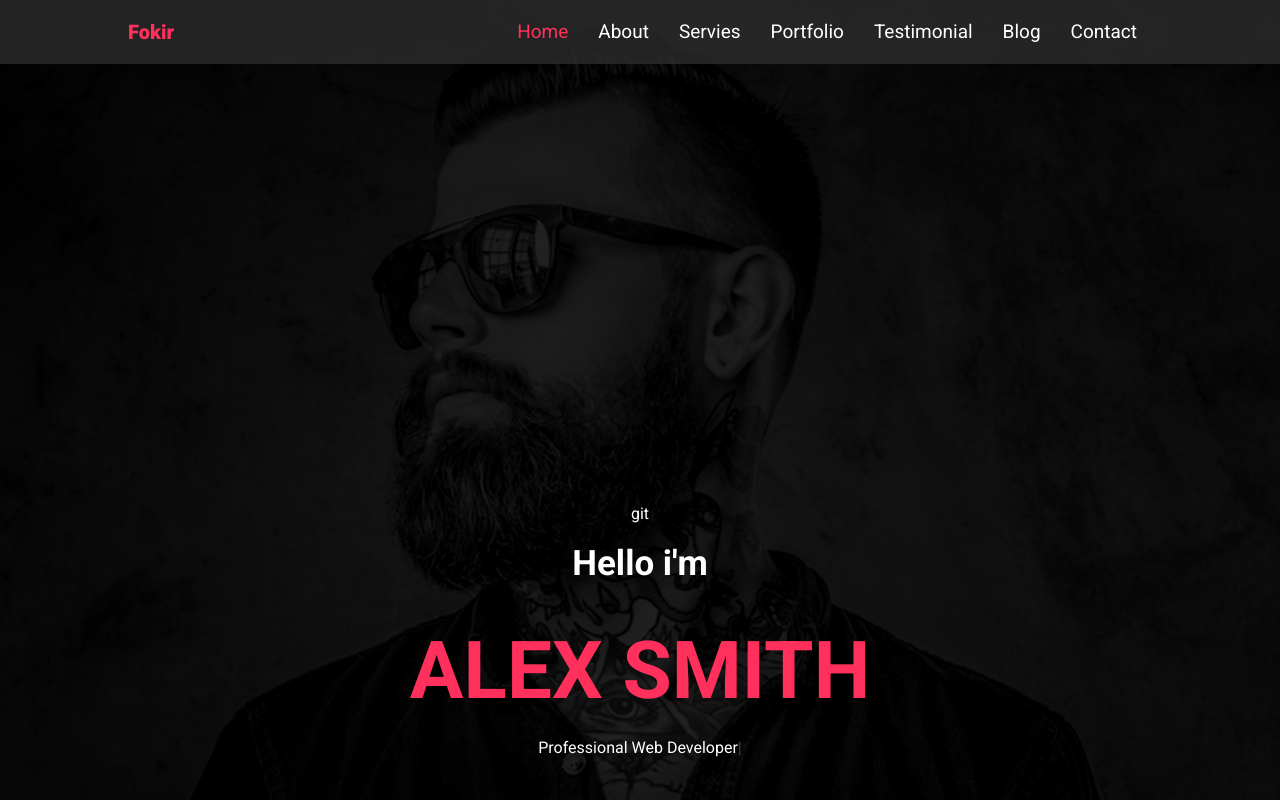
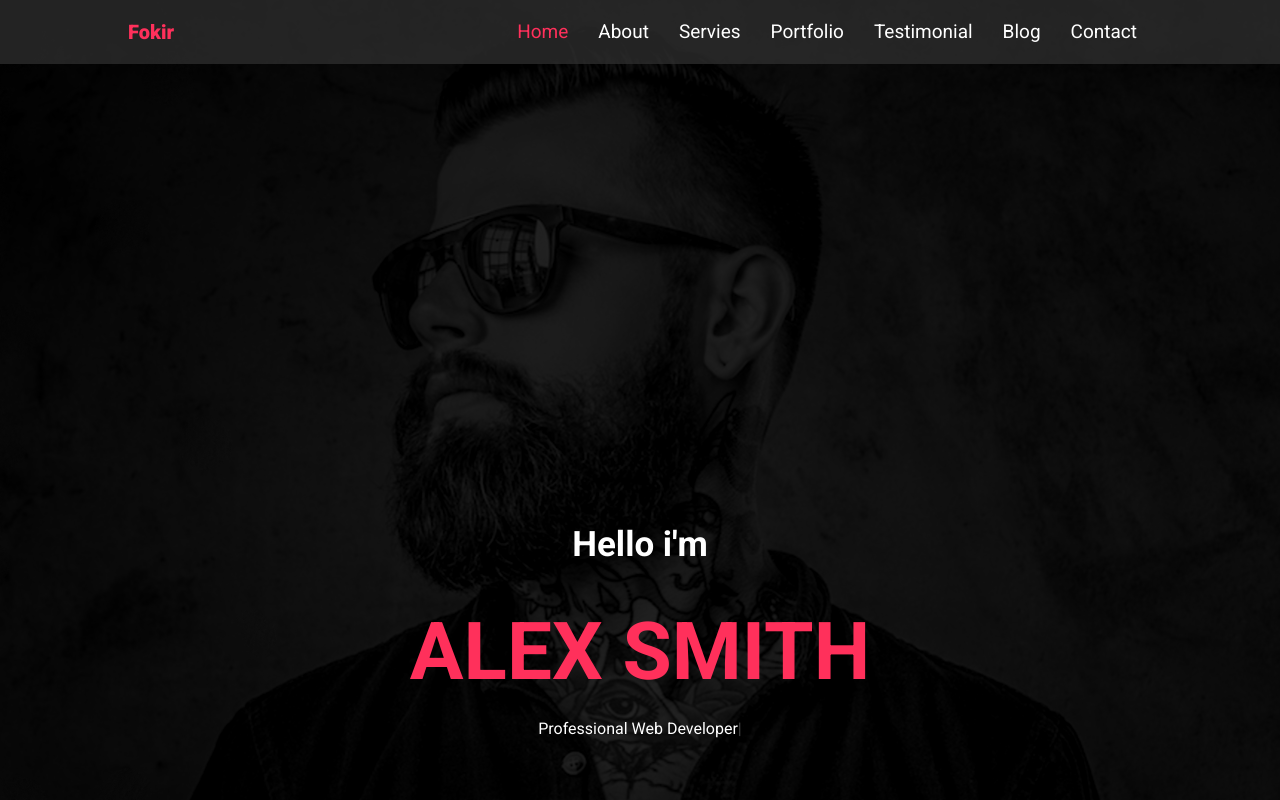
Before and after one commit to MohammedRady59/Fokir, a plain HTML site: page index.html in a window 1280 px wide. Shown: the top 800 px of the page. Drawn offline with nearby package versions, Linux system fonts and the light colour scheme.

Commit message:
“up”

```diff
--- a/index.html
+++ b/index.html
@@ -48,7 +48,7 @@
         <div class="containar">
 
             <div class="infoMe">
-                <div class="infodetails">git
+                <div class="infodetails">
                     <p>Hello i'm</p>
                     <h1>ALEX SMITH</h1>
                     <span>Professional Web</span>
```
